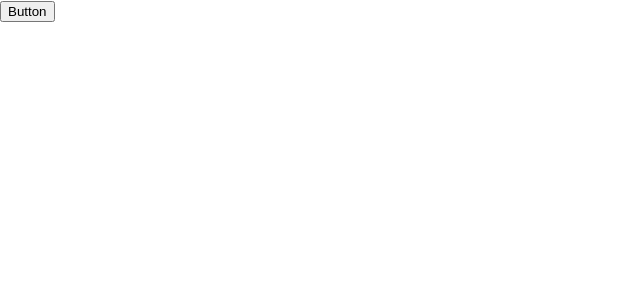
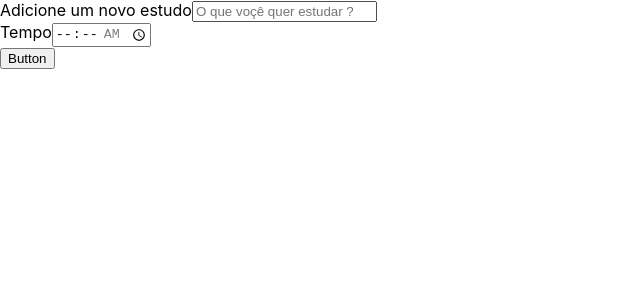
Before and after one commit to surykt/alura-studies, a React (Create React App) app: page / in a window 1280 px wide. Shown: the top 300 px of the page, without its empty margins (0-640 px from the left). Built offline with nearby package versions, Linux system fonts and the light colour scheme; the HTML template or start-up script is replaced by a standard one.

Commit message:
create form component

```diff
--- a/src/App.tsx
+++ b/src/App.tsx
@@ -1,10 +1,10 @@
 import React from 'react';
-import Button from './Components/Button';
+import Form from './Components/Form';
 
 export default function App() {
   return (
     <div className="App">
-      <Button children='Button'/>
+      <Form />
     </div>
   );
 }
--- /dev/null
+++ b/src/Components/Form/index.tsx
@@ -0,0 +1,35 @@
+import React from 'react'
+import Button from '../Button'
+
+export default function Form() {
+  return(
+    <form>
+      <div>
+        <label htmlFor='task'>
+          Adicione um novo estudo
+        </label>
+        <input
+          id='task'
+          name='task'
+          required
+          placeholder='O que voçê quer estudar ?'
+          type='text'
+        />
+      </div>
+      <div>
+        <label htmlFor='time'>
+          Tempo
+        </label>
+        <input
+          id='time'
+          name='time'
+          type='time'
+          required
+          min='00:00:00'
+          max='01:30:00'
+        />
+      </div>
+      <Button children='Button'/>
+    </form>
+  )
+}
```
